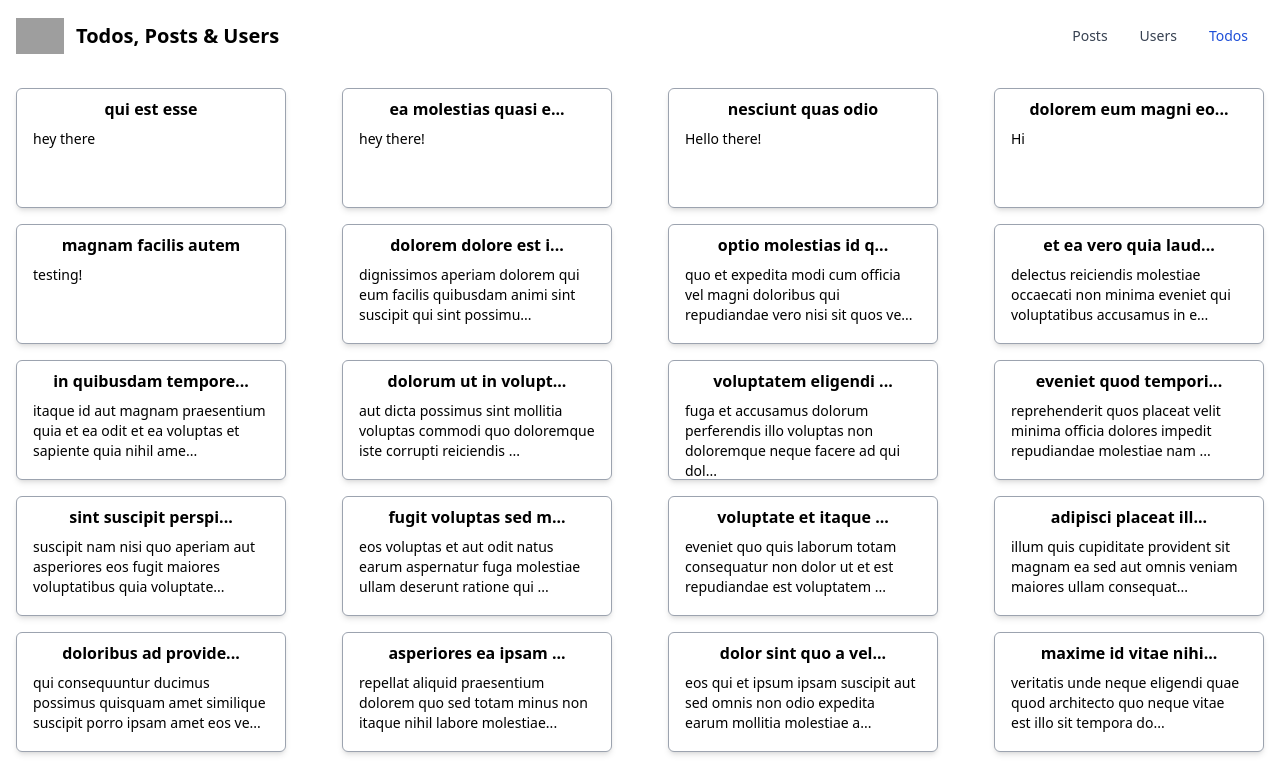
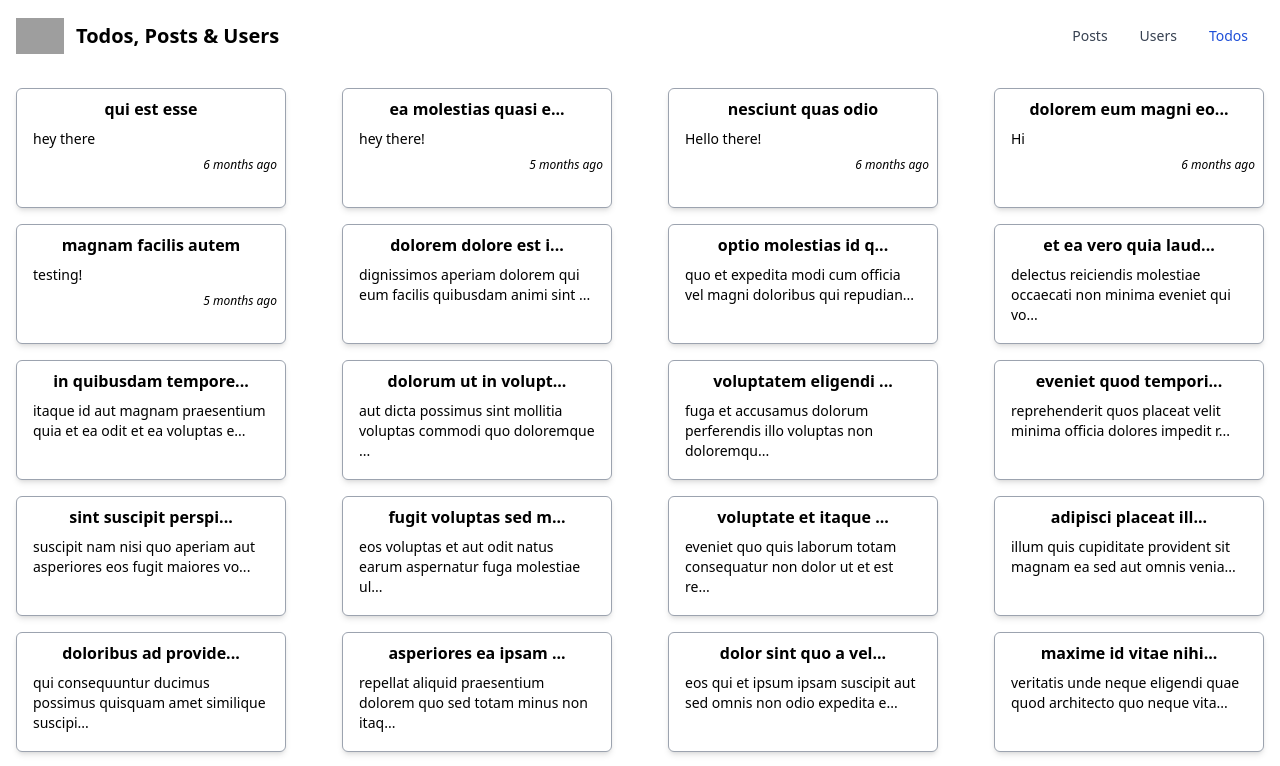
Before and after one commit to kboul/posts-users-todos-rtq, a React (Create React App) app: page /posts in a window 1280 px wide. Shown: the top 766 px of the page. Built offline with nearby package versions, Linux system fonts and the light colour scheme; data requests are answered from the project's data file; grey boxes are pictures that could not be loaded.

Commit message:
Add date on posts

```diff
--- a/package.json
+++ b/package.json
@@ -11,6 +11,7 @@
     "@types/node": "16.11.62",
     "@types/react": "18.0.21",
     "@types/react-dom": "18.0.6",
+    "date-fns": "2.29.3",
     "react": "18.2.0",
     "react-dom": "18.2.0",
     "react-redux": "8.0.4",
--- a/src/pages/Posts/Posts.tsx
+++ b/src/pages/Posts/Posts.tsx
@@ -1,5 +1,5 @@
 import { useGetPostsQuery } from "../../app/services/posts";
-import { truncate } from "../../utils";
+import { formatDate, truncate } from "../../utils";
 import Post from "./model";
 
 const className = {
@@ -7,7 +7,8 @@ const className = {
     "justify-between flex flex-row gap-4 flex-wrap after:content-[''] after:flex-auto p-4",
   card: "relative border border-gray-400 shadow-md bg-white w-[270px] h-[120px] rounded-md p-2 flex flex-col", // two last properties needed to apply the last styles on price to be at the bottom of the card
   title: "font-bold text-center",
-  body: "mx-2 my-2 text-sm"
+  body: "mx-2 my-2 text-sm",
+  date: "text-right text-xs italic"
 };
 
 export default function Posts() {
@@ -28,8 +29,11 @@ export default function Posts() {
           <div className={className.card} key={post.id}>
             <h2 className={className.title}>{truncate(post.title, 20)}</h2>
             <p className={className.body} title={post.body}>
-              {truncate(post.body, 90)}
+              {truncate(post.body, 65)}
             </p>
+            {post?.date && (
+              <span className={className.date}>{formatDate(post?.date)}</span>
+            )}
           </div>
         ))}
       </div>
--- a/src/pages/index.tsx
+++ b/src/pages/index.tsx
@@ -1,3 +1,3 @@
 export { default as Todos } from "../pages/Todos/Todos";
 export { default as Posts } from "../pages/Posts/Posts";
-export { default as Users } from "../pages/Users";
+export { default as Users } from "./Users/Users";
--- a/src/utils.ts
+++ b/src/utils.ts
@@ -1,3 +1,5 @@
+import { parseISO, formatDistanceToNow } from "date-fns";
+
 const truncate = (text: string, limit?: number): string => {
   const limitation = limit ?? 110;
   return text.length > limitation
@@ -5,4 +7,14 @@ const truncate = (text: string, limit?: number): string => {
     : text;
 };
 
-export { truncate };
+const formatDate = (timestamp: string): string => {
+  let timeAgo = "";
+  if (timestamp) {
+    const date = parseISO(timestamp);
+    const timePeriod = formatDistanceToNow(date);
+    timeAgo = `${timePeriod} ago`;
+  }
+  return timeAgo;
+};
+
+export { formatDate, truncate };
```
Also changed, not shown: db.json, src/pages/Users/Users.tsx (renamed from src/pages/Users.tsx), 1 other file (tests, documents, lock files or other folders).
